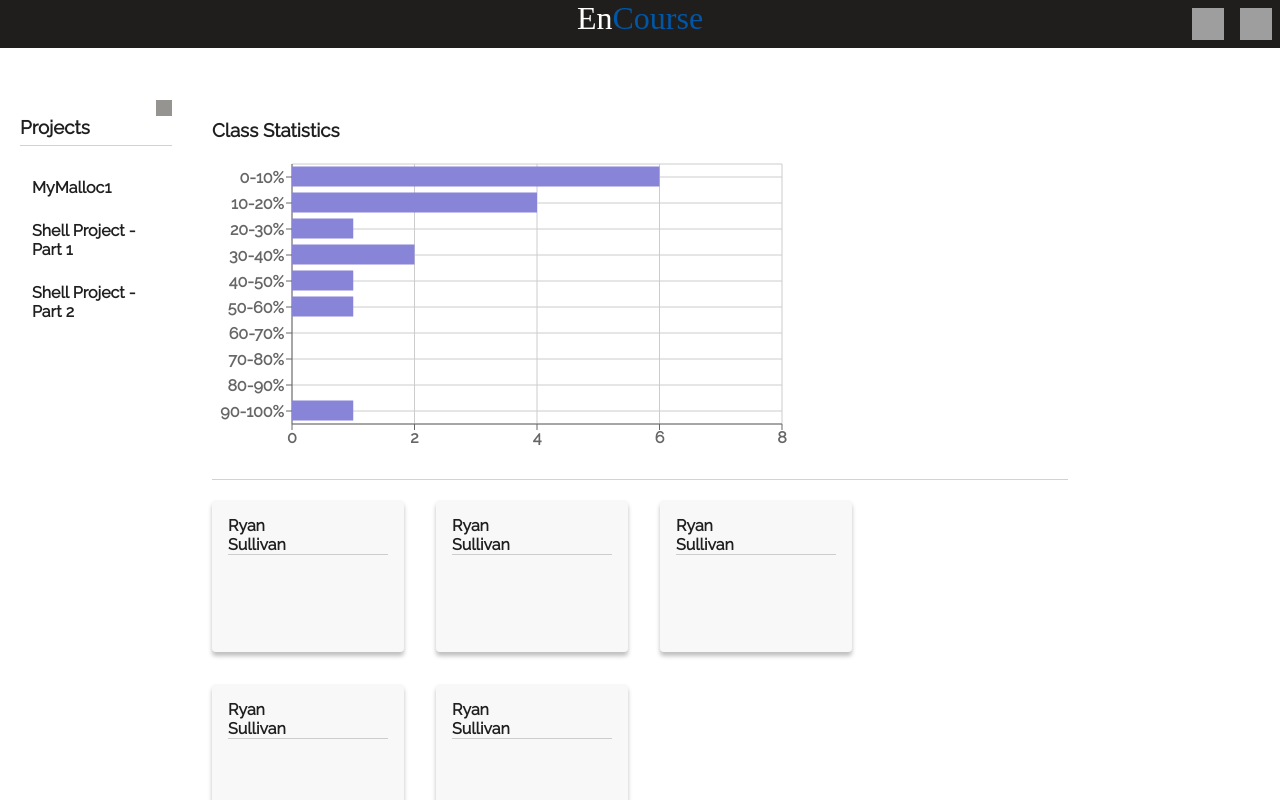
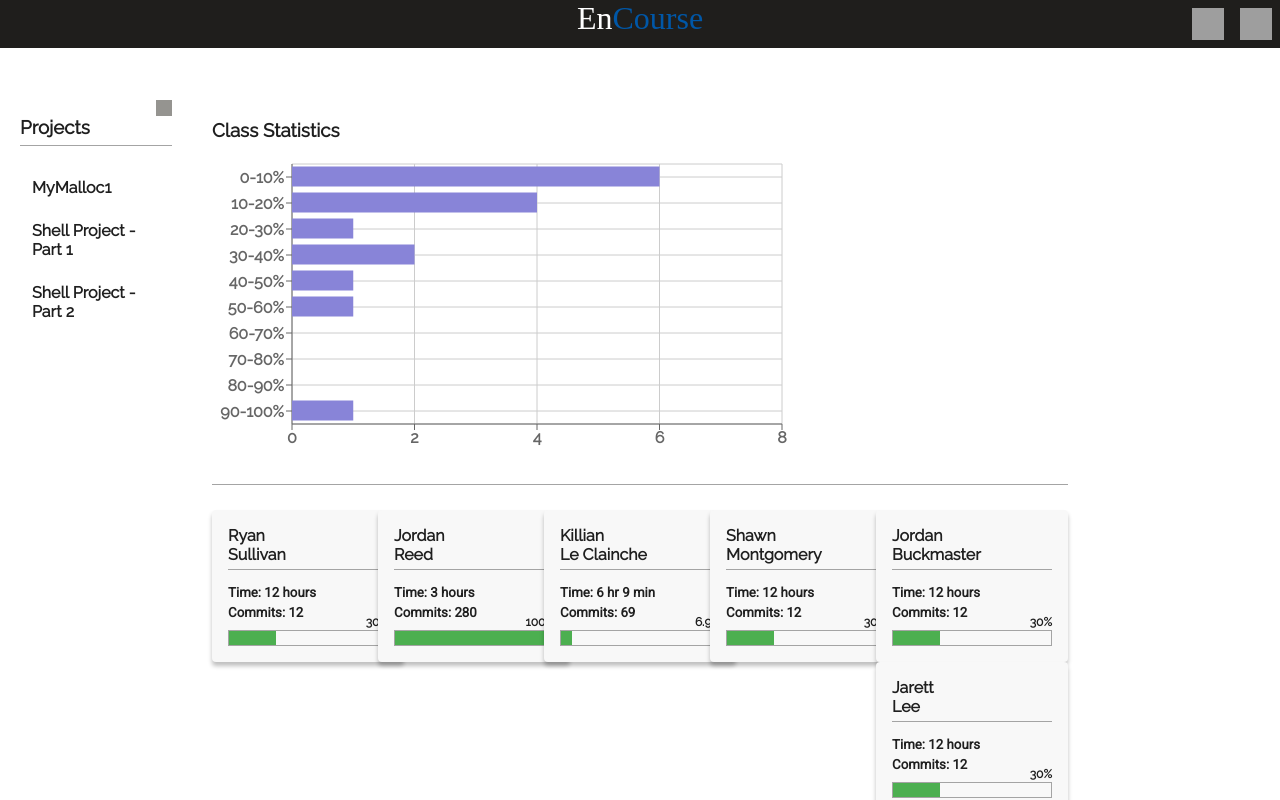
Before and after one commit to Maxattax97/encourse, a React (Create React App) app in the folder client/: page /course in a window 1280 px wide. Built offline with nearby package versions, Linux system fonts and the light colour scheme; grey boxes are pictures that could not be loaded; a web font is replaced by a local one.

Commit message:
Stylize Student Preview Cards inside course panel.

```diff
--- a/client/public/index.html
+++ b/client/public/index.html
@@ -6,6 +6,7 @@
     <meta name="theme-color" content="#000000">
     <link href='https://fonts.googleapis.com/css?family=Rhodium Libre' rel='stylesheet'>
       <link href='https://fonts.googleapis.com/css?family=Raleway' rel='stylesheet'>
+      <link href='https://fonts.googleapis.com/css?family=Roboto' rel='stylesheet'>
     <!--
       manifest.json provides metadata used when your web app is added to the
       homescreen on Android. See https://developers.google.com/web/fundamentals/engage-and-retain/web-app-manifest/
--- a/client/src/components/course/CoursePanel.js
+++ b/client/src/components/course/CoursePanel.js
@@ -20,35 +20,48 @@ class CoursePanel extends Component {
                     last_name: "Sullivan",
                     progress: 30,
                     commitCount: 12,
-                    timeSpent: "12 hours"
+                    timeSpent: "12 hours",
+                    id: 100
                 },
                 {
-                    first_name: "Ryan",
-                    last_name: "Sullivan",
+                    first_name: "Jordan",
+                    last_name: "Reed",
+                    progress: 100,
+                    commitCount: 280,
+                    timeSpent: "3 hours",
+                    id: 101
+                },
+                {
+                    first_name: "Killian",
+                    last_name: "Le Clainche",
+                    progress: 6.9,
+                    commitCount: 69,
+                    timeSpent: "6 hr 9 min",
+                    id: 102
+                },
+                {
+                    first_name: "Shawn",
+                    last_name: "Montgomery",
                     progress: 30,
                     commitCount: 12,
-                    timeSpent: "12 hours"
+                    timeSpent: "12 hours",
+                    id: 103
                 },
                 {
-                    first_name: "Ryan",
-                    last_name: "Sullivan",
+                    first_name: "Jordan",
+                    last_name: "Buckmaster",
                     progress: 30,
                     commitCount: 12,
-                    timeSpent: "12 hours"
+                    timeSpent: "12 hours",
+                    id: 104
                 },
                 {
-                    first_name: "Ryan",
-                    last_name: "Sullivan",
+                    first_name: "Jarett",
+                    last_name: "Lee",
                     progress: 30,
                     commitCount: 12,
-                    timeSpent: "12 hours"
-                },
-                {
-                    first_name: "Ryan",
-                    last_name: "Sullivan",
-                    progress: 30,
-                    commitCount: 12,
-                    timeSpent: "12 hours"
+                    timeSpent: "12 hours",
+                    id: 105
                 }
             ]
         }
@@ -65,10 +78,10 @@ class CoursePanel extends Component {
                 <div className="panel-center-content">
                     <h3>Class Statistics</h3>
 	                <ClassProgressHistogram/>
-                    <h2 className="break-line title" />
+                    <h2 className="break-line" />
                     <div className="panel-course-students">
                         {
-                            this.state.student_data.map((student) => <Card component={<StudentPreview info={student} />} />)
+                            this.state.student_data.map((student) => <Card key={student.id} component={<StudentPreview info={student} />} />)
                         }
                     </div>
                 </div>
--- a/client/src/components/course/StudentPreview.js
+++ b/client/src/components/course/StudentPreview.js
@@ -7,12 +7,19 @@ class StudentPreview extends Component {
                 <div className="title">
                     <h4>{this.props.info.first_name}</h4>
                     <h4>{this.props.info.last_name}</h4>
-                    <h4 className="break-line title" />
                 </div>
+                <h4 className="break-line title" />
                 <div className="student-preview-commits">
+                    <h5>Time: {this.props.info.timeSpent}</h5>
+                    <h5>Commits: {this.props.info.commitCount}</h5>
                 </div>
                 <div className="student-preview-progress">
-                    <div className="student-preview-progress-bar" />
+                    <div className="progress-bar">
+                        <div style={{width: this.props.info.progress + "%"}} />
+                    </div>
+                    <div className="progress-text">
+                        {this.props.info.progress}%
+                    </div>
                 </div>
             </div>
         );
--- a/client/src/css/Main.css
+++ b/client/src/css/Main.css
@@ -39,9 +39,13 @@
 
 .exit-nav:hover img { filter: invert(88%) sepia(1%) saturate(2264%) hue-rotate(2deg) brightness(87%) contrast(97%) opacity(90%); }
 
-.card { width: auto; margin-right: 32px; margin-bottom: 32px; padding: 1em; background-color: #F8F8F8; border-radius: 4px; box-shadow: 0 4px 4px rgba(0, 0, 0, 0.25); float: left; }
+.card { position: relative; height: auto; margin-right: 32px; margin-bottom: 32px; float: left; }
 
-.component { width: auto; }
+.component { display: table-row; float: left; height: auto; padding: 16px; background-color: #F8F8F8; border-radius: 4px; box-shadow: 0 4px 4px rgba(0, 0, 0, 0.25); }
+
+.progress-bar { border: 1px solid #a4a4a4; width: 100%; height: 1em; position: relative; }
+
+.progress-bar div { padding: 1px; width: 0; height: 100%; background: #4caf50; -webkit-transition: width .25s; -moz-transition: width .25s; -ms-transition: width .25s; -o-transition: width .25s; transition: width .25s; }
 
 * { box-sizing: border-box; }
 
@@ -53,11 +57,15 @@ div.title h1, div.title h2, div.title h3, div.title h4, div.title h5, div.title
 
 .h3-size { font-size: 1.33em; }
 
-.break-line { width: 100%; height: 1px; background-color: #1f1f1f33; }
+.break-line { width: 100%; height: 1px; background-color: #a4a4a4; }
+
+h2.break-line { margin: 25px 0; }
 
 h3.break-line { margin: 20px 0; }
 
-h3.break-line.title { margin-top: 5px; margin-bottom: 20px; }
+h4.break-line { margin: 15px 0; }
+
+.break-line.title { margin-top: 5px; }
 
 .header { margin-bottom: 5px; }
 
@@ -65,7 +73,23 @@ input { width: 100%; font-family: "Raleway", "Rhodium Libre", sans-serif; }
 
 .panel-course { text-align: left; font-weight: bold; }
 
-.student-preview { width: 10em; height: 7.5em; }
+.panel-course-students .card { width: 192px; cursor: pointer; }
+
+.panel-course-students .card:hover .component { background-color: #F0F0F0; }
+
+.panel-course-students .card:not(:nth-child(5)) { margin-right: calc((100% - 5 * (10em + 32px)) / 4); }
+
+.panel-course-students .card:nth-child(5) { margin: 0; }
+
+.student-preview { position: relative; width: 10em; height: 7.5em; }
+
+.student-preview-commits { margin-bottom: 10px; font-family: "Roboto", "Raleway", Arial, sans-serif; }
+
+.student-preview-commits h5 { margin-top: 0; margin-bottom: 5px; }
+
+.student-preview-progress { position: relative; }
+
+.student-preview-progress .progress-text { position: absolute; top: -1.25em; right: 0; color: #1f1f1f; font-size: .75em; }
 
 .projects-nav { padding-top: 20px; }
 
--- a/client/src/scss/course/CoursePanel.scss
+++ b/client/src/scss/course/CoursePanel.scss
@@ -3,5 +3,26 @@
   font-weight: bold;
 }
 
+.panel-course-students {
+
+  .card {
+    width: 192px;
+    cursor:pointer;
+  }
+
+  .card:hover .component {
+    background-color: #F0F0F0;
+  }
+
+  .card:not(:nth-child(5)) {
+    margin-right: calc((100% - 5 * (10em + 32px)) / 4); // note that the em does not carry because large shrinks the amount of space you have. So you could have less children on a row
+  }
+
+  .card:nth-child(5) {
+    margin: 0;
+  }
+
+}
+
 @import "StudentPreview";
 @import "CourseSettings";
--- a/client/src/scss/course/StudentPreview.scss
+++ b/client/src/scss/course/StudentPreview.scss
@@ -1,4 +1,28 @@
 .student-preview {
+  position: relative;
   width:10em;
   height:7.5em;
 }
+
+.student-preview-commits {
+  margin-bottom: 10px;
+  font-family: "Roboto", "Raleway", Arial, sans-serif;
+
+  h5 {
+    margin-top: 0;
+    margin-bottom: 5px;
+  }
+}
+
+.student-preview-progress {
+  position: relative;
+
+  .progress-text {
+    position:absolute;
+    top: -1.25em;
+    right: 0;
+
+    color: #1f1f1f;
+    font-size: .75em;
+  }
+}
--- a/client/src/scss/default/Card.scss
+++ b/client/src/scss/default/Card.scss
@@ -1,14 +1,17 @@
 .card {
-  width: auto;
+  position:relative;
+  height: auto;
   margin-right: 32px;
   margin-bottom: 32px;
-  padding: 1em;
-  background-color: #F8F8F8;
-  border-radius: 4px;
-  box-shadow: 0 4px 4px rgba(0, 0, 0, .25);
   float: left;
 }
 
 .component {
-  width: auto;
+  display: table-row;
+  float:left;
+  height: auto;
+  padding: 16px;
+  background-color: #F8F8F8;
+  border-radius: 4px;
+  box-shadow: 0 4px 4px rgba(0, 0, 0, .25);
 }
--- a/client/src/scss/default/Default.scss
+++ b/client/src/scss/default/Default.scss
@@ -2,6 +2,7 @@
 @import "Panel";
 @import "Exit";
 @import "Card";
+@import "ProgressBar";
 
 * {
   box-sizing: border-box;
@@ -28,16 +29,27 @@ div.title {
 .break-line {
   width: 100%;
   height: 1px;
-  background-color: #1f1f1f33;
+  background-color: #a4a4a4;
+}
+
+h2.break-line {
+  margin: 25px 0;
 }
 
 h3.break-line {
   margin: 20px 0;
 }
 
-h3.break-line.title {
+h4.break-line {
+  margin: 15px 0;
+}
+
+.break-line.title {
   margin-top: 5px;
-  margin-bottom: 20px;
+}
+
+h4.break-line.title {
+  //margin:
 }
 
 .header {
--- /dev/null
+++ b/client/src/scss/default/ProgressBar.scss
@@ -0,0 +1,19 @@
+.progress-bar {
+  border: 1px solid #a4a4a4;
+  width: 100%;
+  height: 1em;
+  position: relative;
+
+  div {
+    padding: 1px;
+    width: 0;
+    height: 100%;
+    background: #4caf50;
+
+    -webkit-transition: width .25s;
+    -moz-transition: width .25s;
+    -ms-transition: width .25s;
+    -o-transition: width .25s;
+    transition: width .25s;
+  }
+}
```
